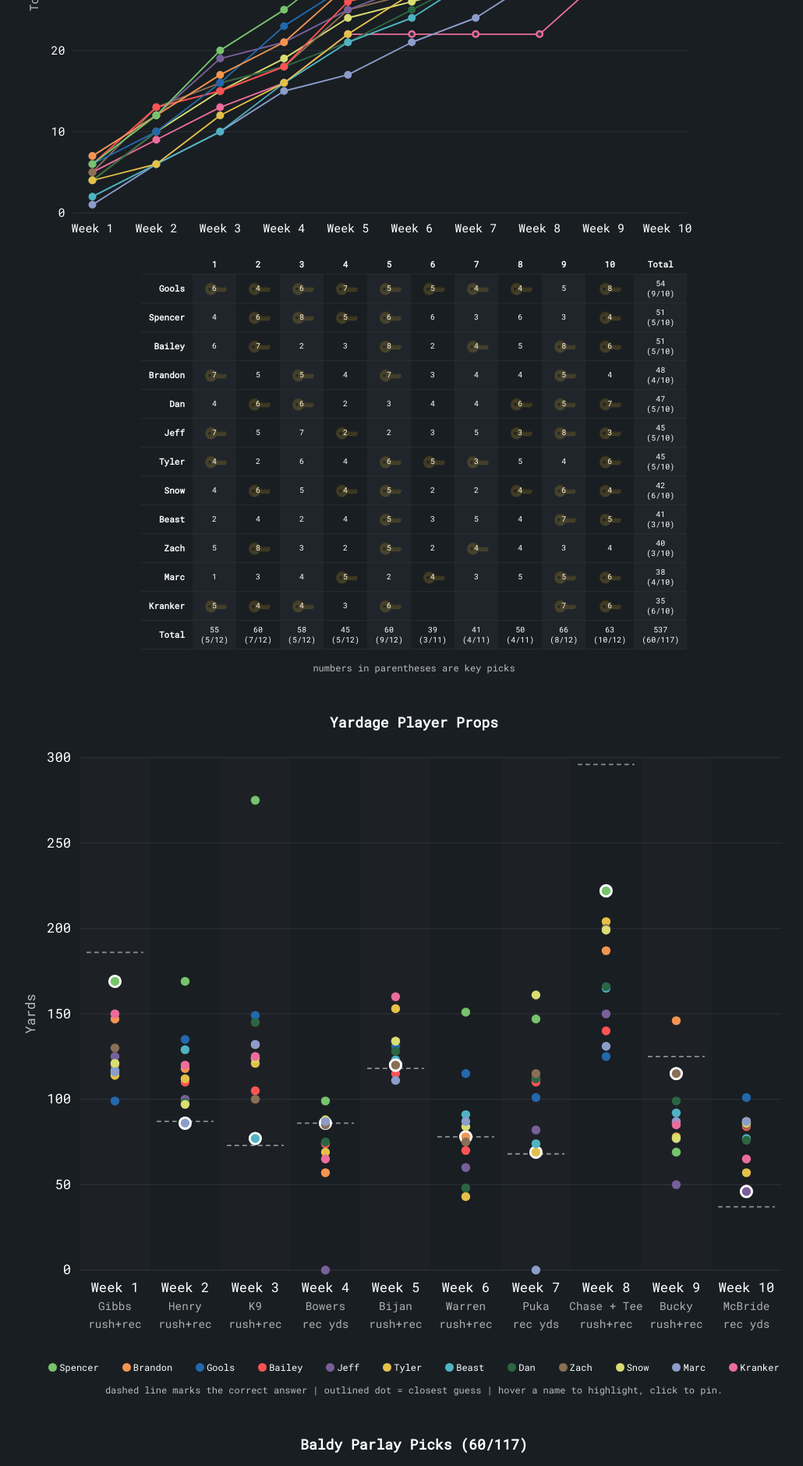
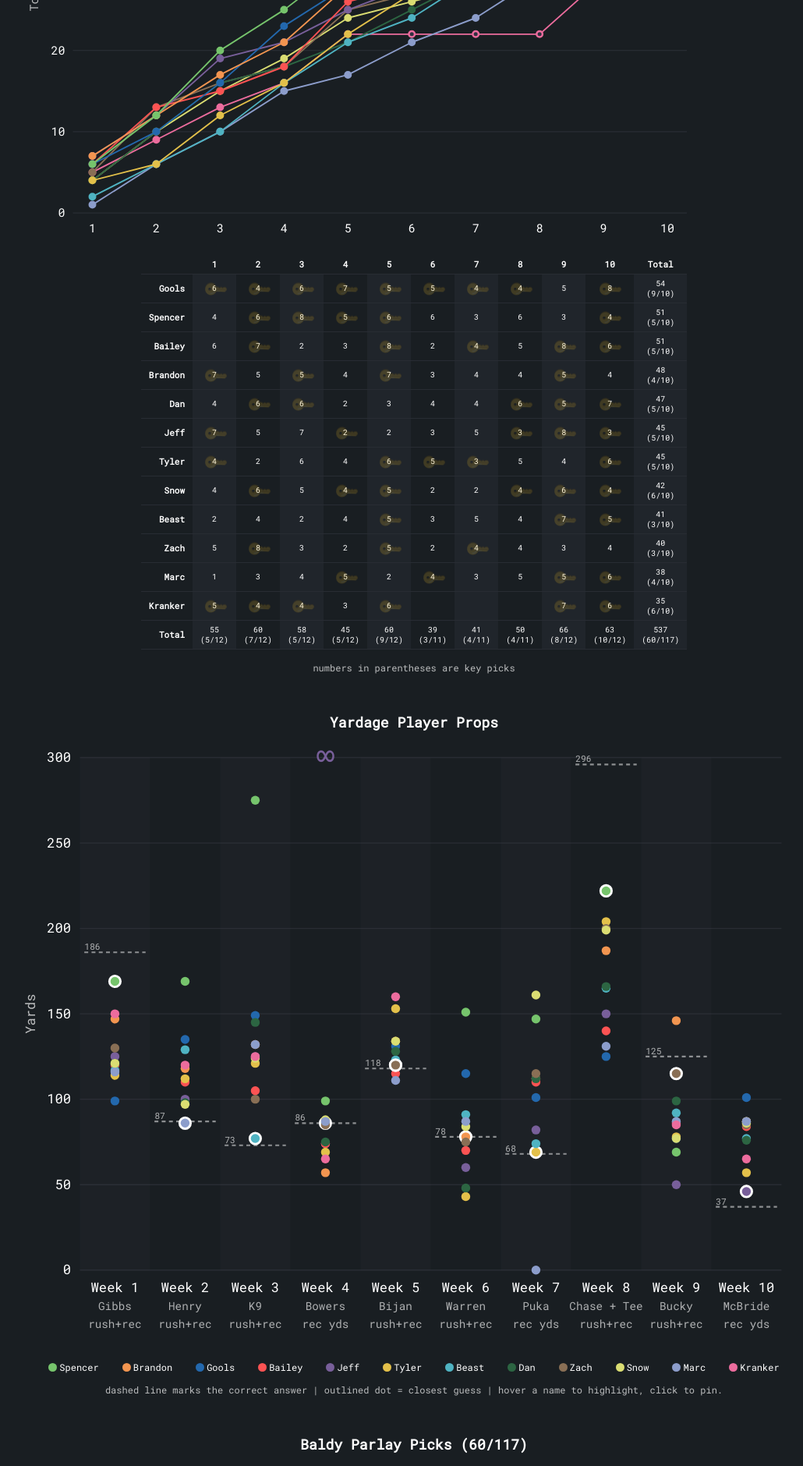
Before and after one commit to egools/GoolsDev.App, an ASP.NET Core app: page /bmgc/pickem in a window 1280 px wide. Shown: the part 466-2346 px from the top of the page at 78% size, without its empty margins (109-1139 px from the left). Run offline with ASP.NET Core 8, Linux system fonts and the light colour scheme; some libraries are stand-ins or nearby versions.

Commit message:
add infinite yardage guess handling just for jeff, add yards to actual reference line

```diff
--- a/wwwroot/css/bmgc.css
+++ b/wwwroot/css/bmgc.css
@@ -339,6 +339,13 @@ html
         opacity: 0.65;
     }
 
+    .pickem-chart .bc-yards-actual
+    {
+        fill: currentColor;
+        font-size: 8px;
+        opacity: 0.65;
+    }
+
     .pickem-chart .bc-title
     {
         fill: currentColor;
@@ -385,6 +392,11 @@ html
     {
         cursor: pointer;
     }
+
+        .pickem-chart .bc-dot.bc-infinite
+        {
+            font-size: 28px;
+        }
 
     .pickem-chart .bc-tip
     {
--- a/wwwroot/js/baldy-charts.js
+++ b/wwwroot/js/baldy-charts.js
@@ -95,9 +95,15 @@
         }
 
         //x axis
-        weeks.forEach((w, i) => {
-            const weekLabel = svgEl("text", svg, { x: xFromWeek(i), y: Height - margin.bottom + 20, "text-anchor": "middle", class: "bc-axis" });
-            weekLabel.textContent = `Week ${w}`;
+        weeks.forEach((week, weekIndex) => {
+            const weekLabel = svgEl("text", svg,
+                {
+                    x: xFromWeek(weekIndex),
+                    y: Height - margin.bottom + 20,
+                    "text-anchor": "middle",
+                    class: "bc-axis"
+                });
+            weekLabel.textContent = week;
         });
 
         //y axis
@@ -194,16 +200,16 @@
             propByWeek[p.week] = p;
         });
 
-        let maxV = 0;
+        let maxYards = 0;
         pickemYards.props.forEach((p) => {
-            maxV = Math.max(maxV, p.actual);
+            maxYards = Math.max(maxYards, p.actual);
         });
         pickers.forEach((p) =>
             (pickemYards.guesses[p] || []).forEach((g) => {
-                maxV = Math.max(maxV, g.yards);
+                maxYards = Math.max(maxYards, g.yards);
             })
         );
-        const yMax = roundChartMax(maxV, 50);
+        const yMax = roundChartMax(maxYards, 50);
 
         const innerW = Width - margin.left - margin.right,
             innerH = Height - margin.top - margin.bottom,
@@ -289,17 +295,23 @@
         weeks.forEach((week, weekIndex) => {
             const prop = propByWeek[week];
             if (!prop) return;
-            const half = weekWidth / 2 - 6;
+            const half = weekWidth / 2 - 4
             svgEl("line", svg, {
                 x1: xFromWeek(weekIndex) - half,
                 x2: xFromWeek(weekIndex) + half,
                 y1: yFromYards(prop.actual),
                 y2: yFromYards(prop.actual),
                 stroke: "currentColor",
-                "stroke-width": 1.25,
-                "stroke-dasharray": "4 3",
+                "stroke-width": 1.5,
+                "stroke-dasharray": "3.5 3",
                 opacity: 0.5
             });
+            const actualYards = svgEl("text", svg, {
+                x: xFromWeek(weekIndex) - half,
+                y: yFromYards(prop.actual) - 2,
+                class: "bc-yards-actual"
+            });
+            actualYards.textContent = prop.actual;
         });
 
         // picker dots
@@ -308,11 +320,31 @@
                 const weekIndex = weeks.indexOf(guess.week);
                 if (weekIndex < 0) return;
                 const prop = propByWeek[guess.week];
+
+                const win = prop && prop.winners.indexOf(picker) >= 0;
+                const x = xFromWeek(weekIndex); //+ lane(pickerIndex),
+
+                let dot, yardsStr, offStr;
+                if (guess.isInfinite) {
+                    yardsStr = "∞";
+                    offStr = "(+∞)";
+                    dot = svgEl("text", svg, {
+                        x: x,
+                        y: yFromYards(yMax) + 7,
+                        fill: `var(--${picker}Color)`,
+                        stroke: win ? "currentColor" : `var(--${picker}Color)`,
+                        "stroke-width": 0,
+                        "text-anchor": "middle",
+                        class: "bc-dot bc-fade bc-infinite"
+                    });
+                    dot.textContent = "∞";
+                }
+                else {
+                    yardsStr = guess.yards;
                     const off = guess.yards - prop.actual;
-                const offStr = `(${off > 0 ? "+" : ""}${off})`;
-                const win = prop && prop.winners.indexOf(picker) >= 0;
-                const dot = svgEl("circle", svg, {
-                    cx: xFromWeek(weekIndex), //+ lane(pickerIndex),
+                    offStr = `(${off > 0 ? "+" : ""}${off})`;
+                    dot = svgEl("circle", svg, {
+                        cx: x,
                         cy: yFromYards(guess.yards),
                         r: win ? 5 : 4,
                         fill: `var(--${picker}Color)`,
@@ -320,8 +352,9 @@
                         "stroke-width": win ? 2 : 0,
                         class: "bc-dot bc-fade"
                     });
+                }
                 dot.addEventListener("mousemove", (ev) => {
-                    tip.show(`<b>${picker}</b> · Week ${guess.week}<br>Guess: ${guess.yards} ${offStr}`, ev);
+                    tip.show(`<b>${picker}</b> · Week ${guess.week}<br>Guess: ${yardsStr} ${offStr}`, ev);
                     if (hover !== picker) {
                         hover = picker;
                         refresh();
```
Lines whose indentation alone changed are shown as unchanged.
